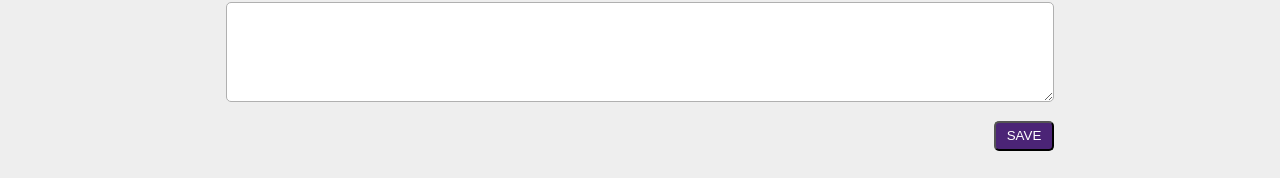
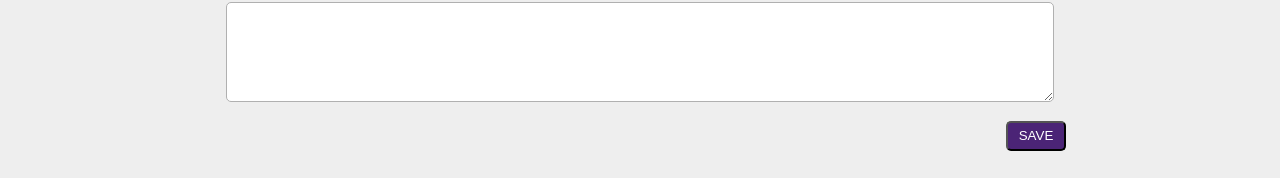
Before and after one commit to TristanChao/code-journal, a website: page index.html in a window 1280 px wide. Shown: the part 619-797 px from the top of the page. Drawn offline with Linux system fonts and the light colour scheme.

Commit message:
fixed source order of css, removed unnecessary layout class, removed unnecessary html

```diff
--- a/css/layout.css
+++ b/css/layout.css
@@ -18,6 +18,18 @@
   width: 100%;
 }
 
+.justify-end {
+  justify-content: flex-end;
+}
+
+.margin-top-15px {
+  margin-top: 15px;
+}
+
+.margin-bottom-15px {
+  margin-bottom: 15px;
+}
+
 @media screen and (width >= 768px) {
   .container {
     max-width: 900px;
@@ -32,19 +44,3 @@
     width: 50%;
   }
 }
-
-.justify-end {
-  justify-content: flex-end;
-}
-
-.margin-top-15px {
-  margin-top: 15px;
-}
-
-.margin-bottom-15px {
-  margin-bottom: 15px;
-}
-
-.flex {
-  display: flex;
-}
--- a/index.html
+++ b/index.html
@@ -59,11 +59,8 @@
               </div>
             </div>
           </div>
-          <div class="row">
-            <div
-              class="column-full flex justify-end margin-top-15px margin-bottom-15px">
-              <button type="submit">SAVE</button>
-            </div>
+          <div class="row justify-end margin-top-15px margin-bottom-15px">
+            <button type="submit">SAVE</button>
           </div>
         </form>
       </div>
```
